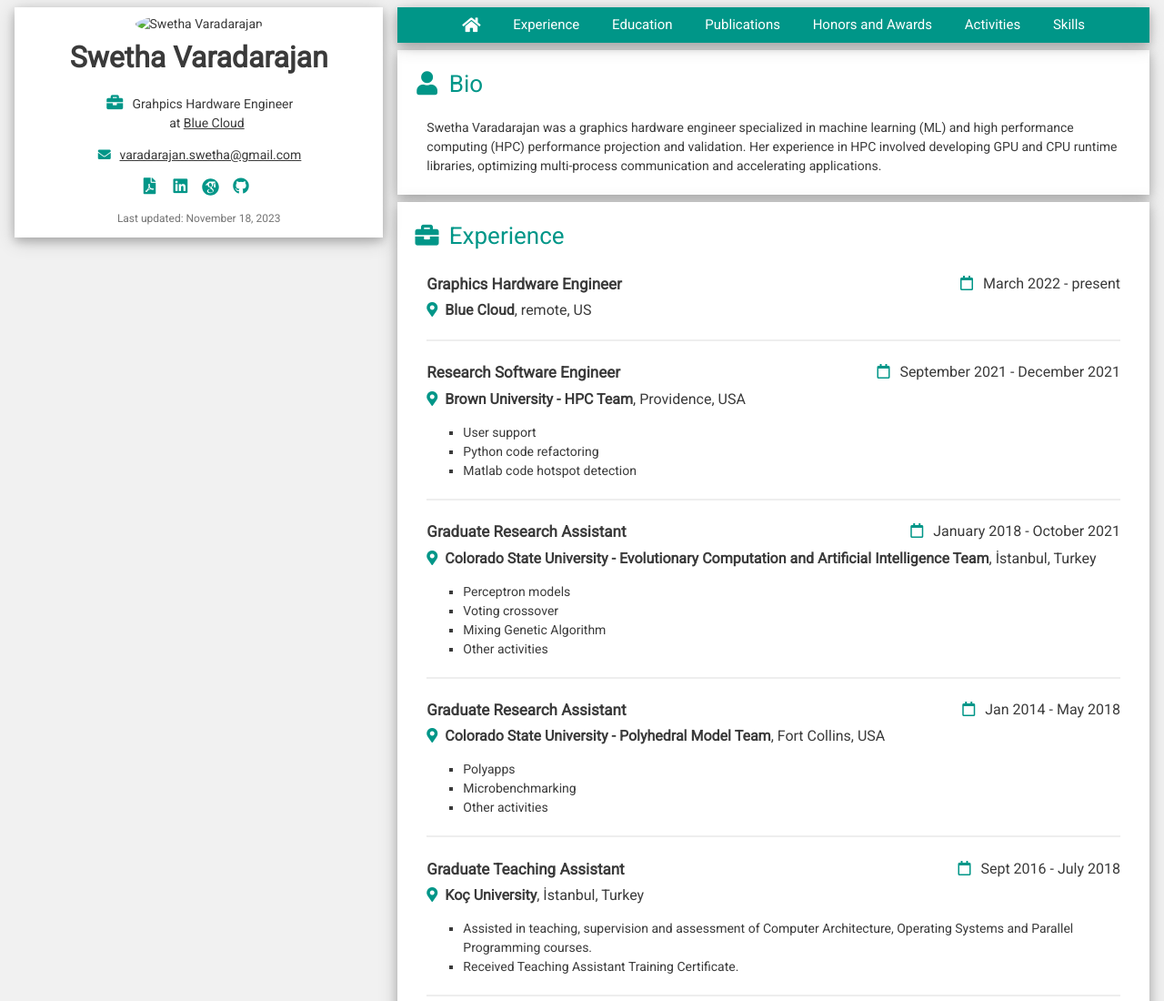
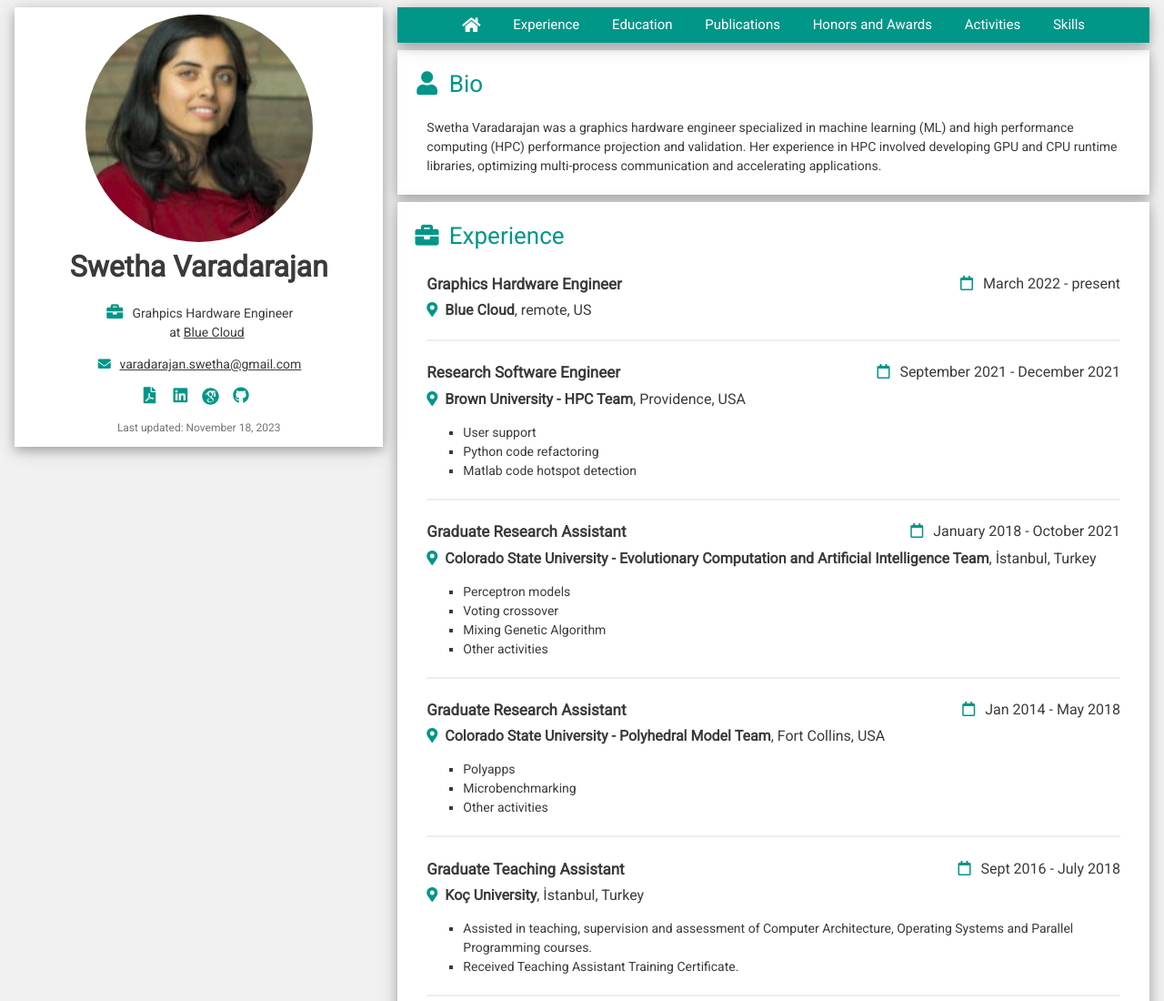
Before and after one commit to SwethaVaradarajan/SwethaVaradarajan.github.io, a plain HTML site: page index.html in a window 1280 px wide. Shown: the top 1100 px of the page at 91% size. Drawn offline with nearby package versions, Linux system fonts and the light colour scheme; some icons are missing.

Commit message:
Update index.html

```diff
--- a/index.html
+++ b/index.html
@@ -26,7 +26,7 @@
         <div class="w3-third w3-center custom-position-2 w3-margin-bottom">
           <div class="w3-white w3-text-dark-grey w3-card-4">
             <div class="">
-              <img src="photos/linkedIN.jpg" class="custom-image w3-circle w3-margin-top" alt="Swetha Varadarajan">
+              <img src="photos/linkedIN.jpeg" class="custom-image w3-circle w3-margin-top" alt="Swetha Varadarajan">
               <h1><b>Swetha Varadarajan</b></h1>
             </div>
             <div class="w3-container w3-show-inline-block">
```
